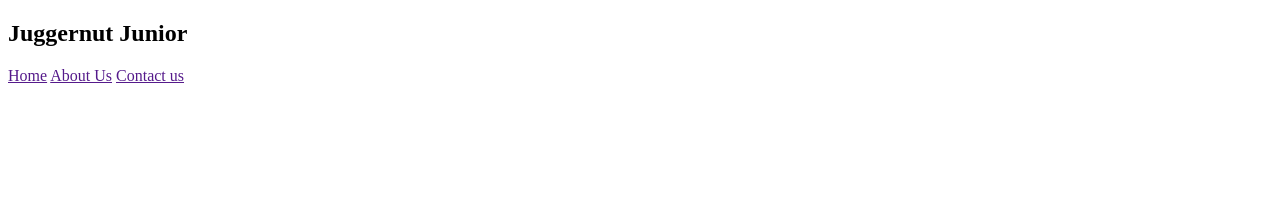
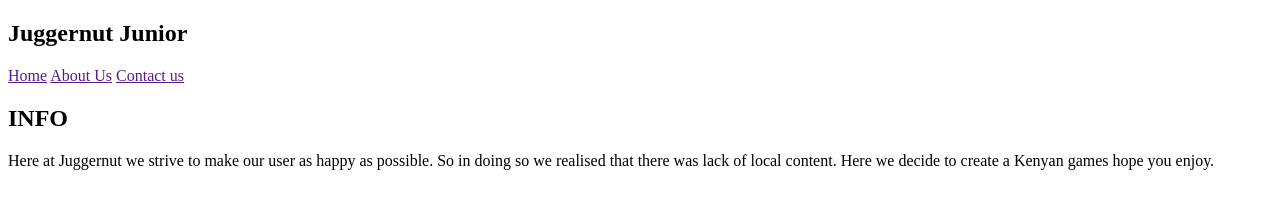
Before and after one commit to George-Onyango/game, a plain HTML site: page index.html in a window 1280 px wide. Drawn offline with Linux system fonts and the light colour scheme.

Commit message:
add info part

```diff
--- a/index.html
+++ b/index.html
@@ -16,8 +16,13 @@
                     <a href="">Contact us</a>
                 </div>
             </nav>
+            <div class="container">
+                    <h2><strong>INFO</strong></h2>
+                <p>
+                    Here at Juggernut we strive to make our user as happy as possible. So in doing so we realised that there was lack of local content. Here we decide to create a Kenyan games hope you enjoy.
+                </p>
 
-
+            </div>
 
         </body>
     </html>
```
